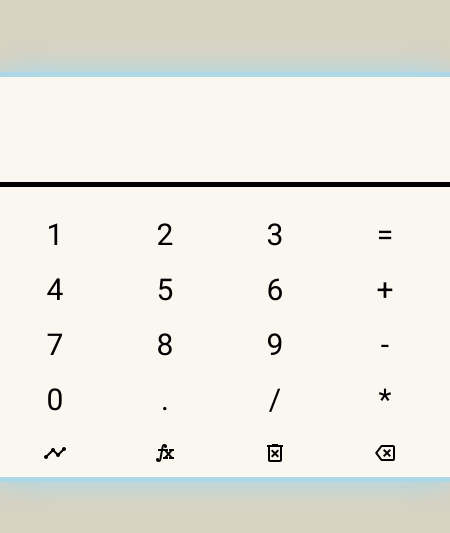
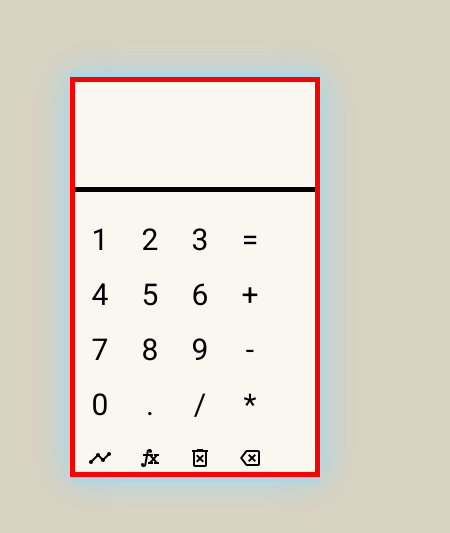
Before and after one commit to karan-dangol0/calculator, a plain HTML site: page index.html in a window 390 px wide. Shown: the part 145-678 px from the top of the page, 450 px wide, since content can reach past the window. Drawn offline with nearby package versions, Linux system fonts and the light colour scheme.

Commit message:
responsive to smaller devices -css

```diff
--- a/style.css
+++ b/style.css
@@ -34,7 +34,7 @@ body{
 }
 .display-box{
 
-    width: 450px;
+    width: 100%;
     height: 110px;
     font-size: 30px;
     padding: 30px;
@@ -61,3 +61,15 @@ body{
     text-align: center;
     font-size: 30px;
 }
+
+
+@media (max-width:400px){
+    .container{
+        width: 250px;
+        border: 5px solid red;
+    }
+
+    .key{
+        width: 50px;
+    }
+}
```
